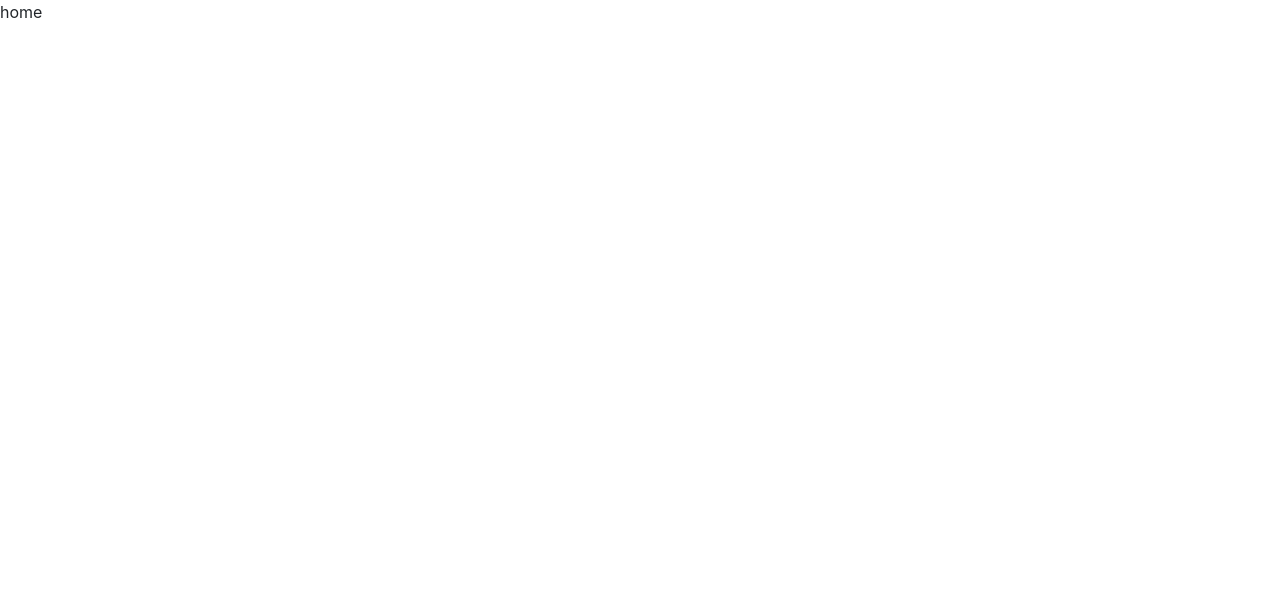
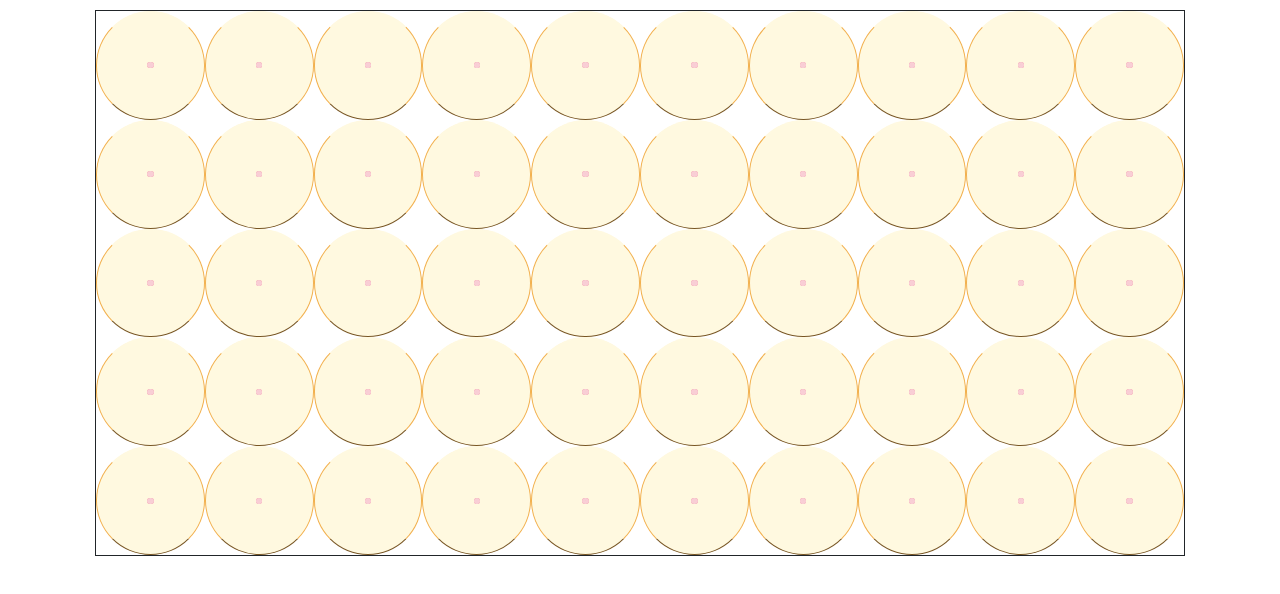
Before and after one commit to isseiezawa/boin_boin_fortune_telling, a Vue app: page / in a window 1280 px wide. Shown: the top 594 px of the page. Built offline with nearby package versions, Linux system fonts and the light colour scheme.

Commit message:
Add: ボインのレイアウト追加

```diff
--- a/public/index.html
+++ b/public/index.html
@@ -8,9 +8,6 @@
     <title><%= htmlWebpackPlugin.options.title %></title>
   </head>
   <body>
-    <noscript>
-      <strong>We're sorry but <%= htmlWebpackPlugin.options.title %> doesn't work properly without JavaScript enabled. Please enable it to continue.</strong>
-    </noscript>
     <div id="app"></div>
   </body>
 </html>
--- a/src/App.vue
+++ b/src/App.vue
@@ -1,5 +1,5 @@
 <template>
-  <div>
+  <div class="main">
     <router-view></router-view>
   </div>
 </template>
--- a/src/views/MainPage.vue
+++ b/src/views/MainPage.vue
@@ -1,6 +1,14 @@
 <template>
-  <div>
-    <p>home</p>
+  <div class="container">
+    <div class="box">
+      <ul>
+        <li v-for="(japanese_word, index) in japanese_words" :key="index">
+          <span class="perfect-circle">
+            <span class="circle">{{ japanese_word }} {{index}}</span>
+          </span>
+        </li>
+      </ul>
+    </div>
   </div>
 </template>
 
@@ -8,7 +16,75 @@
 export default {
   data(){
     return {
+      japanese_words: 'おこそとのほもよろんえけせてねへめえれゑうくすつぬふむゆるをいきしちにひみいりゐあかさたなはまやらわ'.split('').reverse()
     }
   }
 }
 </script>
+
+<style scoped>
+ul{
+  /* flexboxで等間隔に並べる*/
+  display: flex;
+  flex-wrap: wrap;
+  border: solid 1px;
+  text-align: center;
+  padding: 0;
+  margin: 10px;
+}
+
+li{
+  /* 枠線をつけて1列に5つ並べる */
+  border: solid 1px;
+  border-top-color: rgb(255, 249, 224);
+  border-left-color: rgb(242, 176, 78);
+  border-right-color: rgb(242, 176, 78);
+  border-bottom-color: rgb(120, 86, 36);
+  border-radius: 100%;
+  width: 10%;
+  /* 正方形にするのに必要な部分 */
+  height: auto;
+  position: relative;
+  list-style: none;
+  font-size: 1%;
+  background-color: rgb(255, 249, 224);
+}
+li:before {
+  content: "";
+  display: block;
+  padding-top: 100%; /* ここを100％にすることで正方形になる */
+}
+li span.perfect-circle{
+  /* 正方形にするのに必要な部分 */
+  display: block;
+  position: absolute;
+  top: 0;
+  left: 0;
+  width: 100%;
+  height: 100%;
+  /* 中央寄せ */
+  text-align: center;
+  padding: 2px;
+  box-sizing: border-box;
+  -moz-box-sizing: border-box;
+  -webkit-box-sizing: border-box;
+  -o-box-sizing: border-box;
+  -ms-box-sizing: border-box;
+}
+/* 高さの中央揃えに必要な部分 */
+li span.perfect-circle:before{
+  content: "";
+  height: 100%;
+  vertical-align: middle;
+  width: 0px;
+  display: inline-block;
+}
+
+
+.circle {
+  border: solid 3px rgb(249, 206, 213);
+  border-radius: 100%;
+  background-color: rgb(237, 127, 145);
+}
+
+</style>
```
